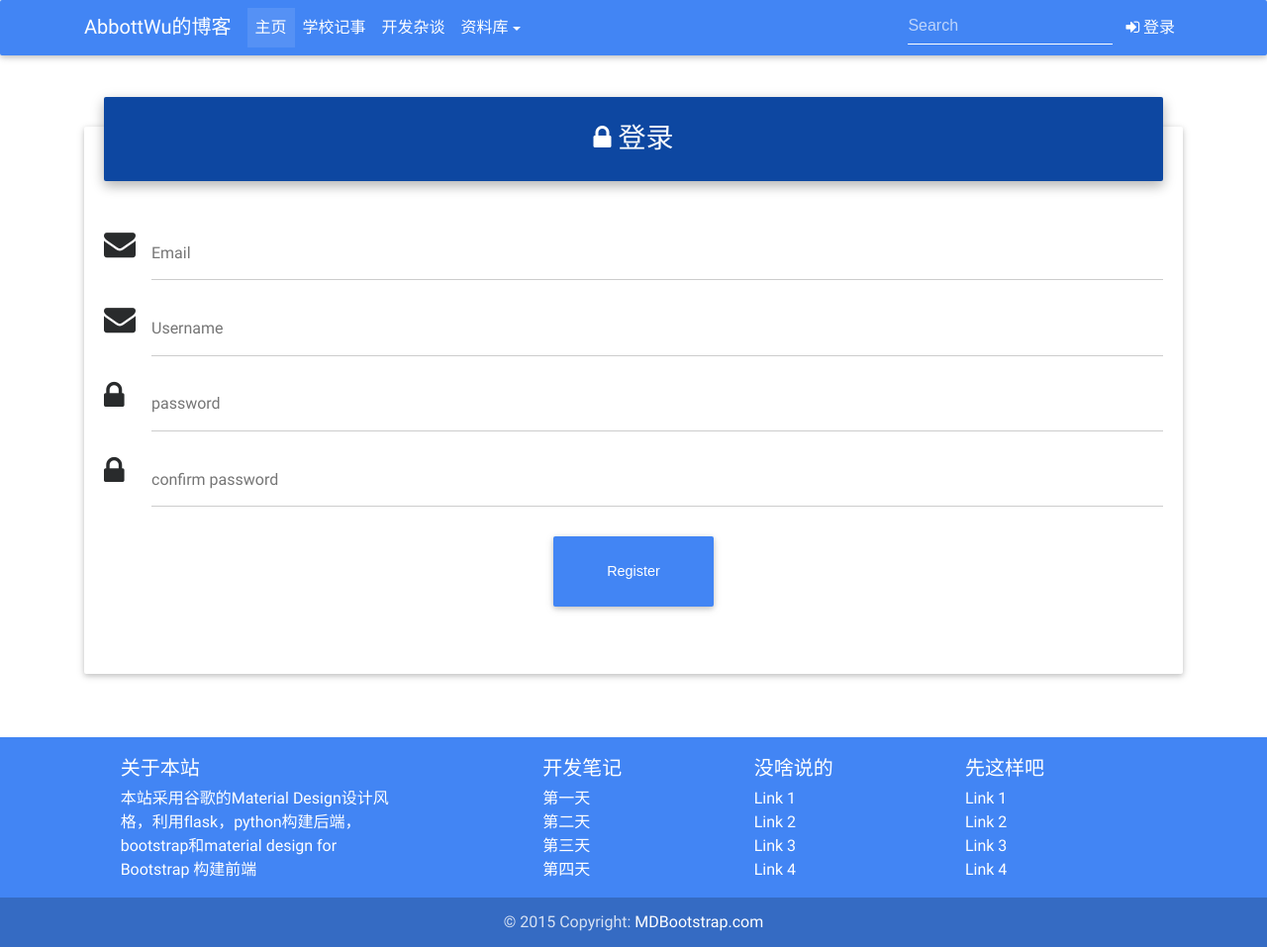
After one commit to Abbott-Wu/flask-blog, a Flask app: page /auth/register in a window 1280 px wide. The commit adds this page. Shown: the whole page at 99% size. Run offline with Flask 2, Linux system fonts and the light colour scheme; some libraries are stand-ins or nearby versions; some web fonts are replaced.

Commit message:
complete auth unit (withou unit test)

```diff
--- a/app/auth/forms.py
+++ b/app/auth/forms.py
@@ -1,6 +1,8 @@
 from flask_wtf import FlaskForm
 from wtforms import StringField, PasswordField, BooleanField, SubmitField
-from wtforms.validators import Required, Length, Email
+from wtforms.validators import Required, Length, Email, Regexp, EqualTo
+from wtforms import ValidationError
+from .. models import User
 
 
 class LoginForm(FlaskForm):
@@ -9,3 +11,11 @@ class LoginForm(FlaskForm):
     password = PasswordField('密码', validators=[Required()])
     remember_me = BooleanField()
     submit = SubmitField('登录')
+
+
+class RegistrationForm(FlaskForm):
+    email = StringField('Email')
+    username = StringField('Username')
+    password = PasswordField('password')
+    password2 = PasswordField('confirm password')
+    submit = SubmitField('Register')
--- a/app/auth/views.py
+++ b/app/auth/views.py
@@ -1,8 +1,10 @@
-from flask import render_template, redirect, request, url_for, flash
+from flask import render_template, redirect, request, url_for, flash, session
 from flask_login import current_user, login_user, login_required, logout_user
 from . import auth
 from ..models import User
-from .forms import LoginForm
+from .forms import LoginForm, RegistrationForm
+from .. import db
+from ..email import send_email
 
 
 @auth.route('/login', methods=['GET', 'POST'])
@@ -16,9 +18,75 @@ def login():
         flash('密码或用户名错误')
     return render_template('auth/login.html.j2', current_user=current_user, form=form)
 
+
 @auth.route('/logout')
 @login_required
 def logout():
     logout_user()
     flash('你已经退出')
     return redirect(url_for('main.index'))
+
+
+@auth.route('/register', methods=['GET', 'POST'])
+def register():
+    form = RegistrationForm()
+    if form.validate_on_submit():
+        if form.password.data != form.password2.data:
+            flash('密码不相等，请重新输入')
+            return redirect(url_for('auth.register'))
+        elif User.query.filter_by(email=form.email.data).first():
+            flash('邮箱已注册，请重新输入')
+            return redirect(url_for('auth.register'))
+        elif User.query.filter_by(username=form.username.data).first():
+            flash('用户名已注册，请重新输入')
+            return redirect(url_for('auth.register'))
+        else:
+            user = User(email=form.email.data,
+                        username=form.username.data,
+                        password=form.password.data)
+            db.session.add(user)
+            db.session.commit()
+            token = user.generate_confirmation_token()
+            send_email(user.email, '确认你的账户', 'auth/email/confirm',
+                       user=user, token=token)
+            flash('你现在可以登录了，有一封邮件已经邮寄到你的邮箱了')
+            return redirect(url_for('auth.login'))
+    return render_template('auth/register.html.j2', form=form)
+
+
+@auth.route('/confirm/<token>')
+@login_required
+def confirm(token):
+    if current_user.confirmed:
+        return redirect(url_for('main.index'))
+    if current_user.confirm(token):
+        flash('你已经确认你的账户')
+    else:
+        flash('确认失败')
+    return redirect(url_for('main.index'))
+
+
+@auth.before_app_request
+def before_request():
+    if current_user.is_authenticated \
+            and not current_user.confirmed \
+            and request.endpoint[:5] != 'auth.' \
+            and request.endpoint != 'static':
+        return redirect(url_for('auth.unconfirmed'))
+
+
+@auth.route('/unconfirmed')
+def unconfirmed():
+    if current_user.is_anonymous or current_user.confirmed:
+        return redirect(url_for('main.index'))
+    return render_template('auth/unconfirmed.html.j2')
+
+
+@auth.route('/confirm')
+@login_required
+def resend_confirmation():
+    token = current_user.generate_confirmation_token()
+    send_email(current_user.email, '确认你的账户',
+               'auth/email/confirm', user=current_user, token=token)
+    flash('一份新的邮件已经被送到你的邮箱里了')
+    return redirect(url_for('main.index'))
--- /dev/null
+++ b/app/templates/auth/email/confirm.html.j2
@@ -0,0 +1,5 @@
+亲爱的 {{ user.username }}
+
+请点击链接确认邮箱
+<br>
+<a href="{{ url_for('auth.confirm',token=token,_external=True) }}">{{ url_for('auth.confirm',token=token,_external=True) }}</a>
--- /dev/null
+++ b/app/templates/auth/email/confirm.txt
@@ -0,0 +1,5 @@
+Dear {{ user.username }}
+
+请点击链接确认邮箱
+<br>
+<a href="{{ url_for('auth.confirm',token=token,_external=True) }}">{{ url_for('auth.confirm',token=token,_external=True) }}</a>
--- a/app/templates/auth/login.html.j2
+++ b/app/templates/auth/login.html.j2
@@ -32,7 +32,9 @@
         <!-- <a class="btn btn-primary btn-lg">Login</a> -->
         {{ form.submit(class="btn btn-primary btn-lg") }}
       </div>
-
+      <div class="container">
+        <p>新用户？ 请点击这里 <a href="{{ url_for('auth.register') }}">注册</a></p>
+      </div>
     </div>
   </div>
 </form>
--- /dev/null
+++ b/app/templates/auth/register.html.j2
@@ -0,0 +1,44 @@
+{% extends "base.html.j2" %}
+{% block title %} 注册 Abbott's Blog {% endblock %}
+{% block main %}
+<form method="POST">
+  {{ form.hidden_tag() }}
+  <div class="card">
+    <div class="card-block">
+      <div class="text-center form-header blue darken-4">
+        <h3><i class="fa fa-lock"></i>
+          登录</h3>
+      </div>
+
+      <div class="md-form form-group">
+        <i class="fa fa-envelope prefix"></i>
+        {{ form.email(id="form_email",class="form-control",required="",type="email",maxlength="64") }}
+        {{ form.email.label(for="form_email")}}
+      </div>
+
+      <div class="md-form form-group">
+        <i class="fa fa-envelope prefix"></i>
+        {{ form.username(id="form_username",class="form-control",required="",pattern="^\w+$",
+                         maxlength="20",title="Username should only contain lowercase letters. e.g. john") }}
+        {{ form.username.label(for="form_username")}}
+      </div>
+
+      <div class="md-form form-group">
+        <i class="fa fa-lock prefix"></i>
+        {{ form.password(id="form_password",class="form-control",required="") }}
+        {{ form.password.label(for="form_password") }}
+      </div>
+
+      <div class="md-form form-group">
+        <i class="fa fa-lock prefix"></i>
+        {{ form.password2(id="form_password2",class="form-control",required="") }}
+        {{ form.password2.label(for="form_password2") }}
+      </div>
+      <div class="md-form form-group text-center">
+        {{ form.submit(class="btn btn-primary btn-lg") }}
+      </div>
+
+    </div>
+  </div>
+</form>
+{% endblock %}
--- a/app/templates/base.html.j2
+++ b/app/templates/base.html.j2
@@ -66,13 +66,13 @@
         <button class="navbar-toggler navbar-toggler-right" type="button" data-toggle="collapse" data-target="#navbarNav1" aria-controls="navbarNav1" aria-expanded="false" aria-label="Toggle navigation">
                     <span class="navbar-toggler-icon"></span>
                 </button>
-        <a class="navbar-brand" href={{ url_for('main.index') }}>
+        <a class="navbar-brand" href="{{ url_for('main.index') }}">
                     <strong>AbbottWu的博客</strong>
                 </a>
         <div class="collapse navbar-collapse" id="navbarNav1">
           <ul class="navbar-nav mr-auto">
             <li class="nav-item active">
-              <a class="nav-link">主页 <span class="sr-only">(current)</span></a>
+              <a class="nav-link" href="{{ url_for('main.index') }}">主页 <span class="sr-only">(current)</span></a>
             </li>
             <li class="nav-item">
               <a class="nav-link">学校记事</a>
@@ -116,7 +116,9 @@
           <p class="white-text">{{ message }}</p><button type="button" class="btn btn-primary" onclick="javascript:turnoff('flashcard')">关闭</button>
         </div>
       </div>
-      {% endfor %} {% block main %} {% endblock %}
+      {% endfor %}
+      <br>
+      {% block main %} {% endblock %}
     </div>
     <!--/.Main layout-->
 
```
Also changed, not shown: app/models.py (+22 -2 lines), app/templates/auth/unconfirmed.html.j2 (added, +10 -0 lines), migrations/versions/42c65d60baaf_.py (added, +28 -0 lines), data-dev.sqlite.
